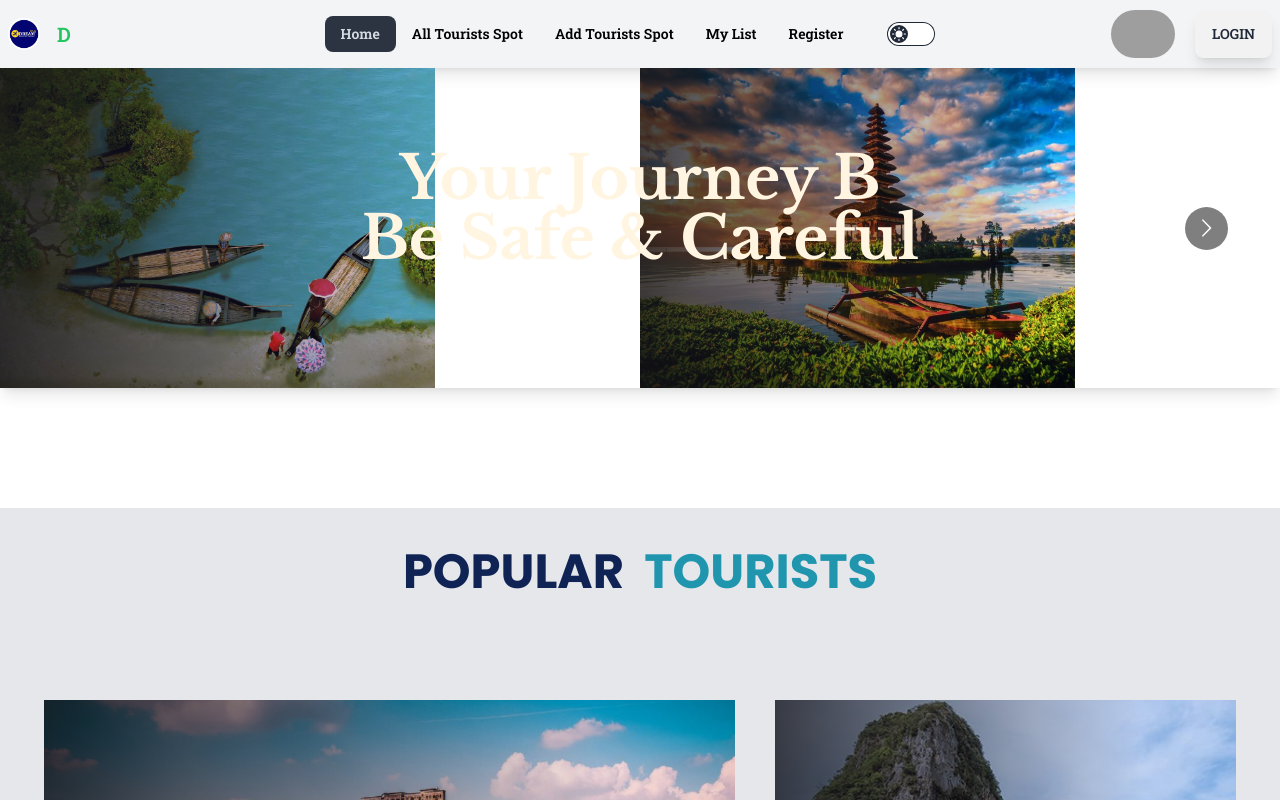
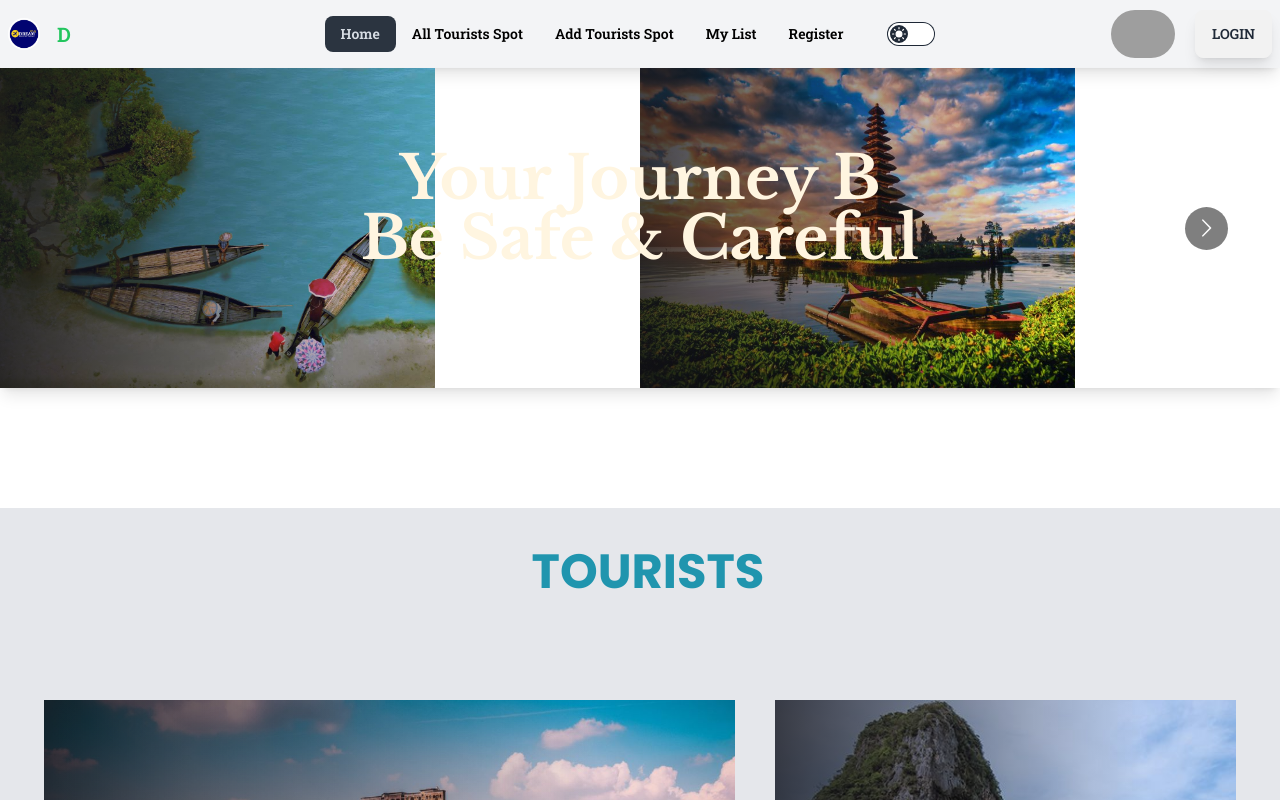
Before and after one commit to sabbir347256/Dream-Travel-tourism-agency, a React (Vite) app: page / in a window 1280 px wide. Shown: the top 800 px of the page. Built offline with nearby package versions, Linux system fonts and the light colour scheme; no server answers; grey boxes are pictures that could not be loaded.

Commit message:
tourist part is edited

```diff
--- a/src/components/TouristSpotSection/TouristSpotSetion.jsx
+++ b/src/components/TouristSpotSection/TouristSpotSetion.jsx
@@ -5,7 +5,7 @@ import { IoLocationOutline } from "react-icons/io5";
 const TouristSpotSetion = () => {
     return (
         <div className="bg-gray-200">
-            <h2 data-aos="flip-right" data-aos-duration='2000' className="poppinsFont text-center py-10"><span className="text-5xl text-[#0F2454] font-bold">POPULAR</span> <span className="text-5xl text-[#2095AE] font-bold ml-4">TOURISTS</span></h2>
+            <h2 data-aos="flip-right" data-aos-duration='2000' className="poppinsFont text-center py-10"><span className="text-5xl text-[#0F2454] font-bold"></span> <span className="text-5xl text-[#2095AE] font-bold ml-4">TOURISTS</span></h2>
             <div className="max-w-6xl mx-auto ml-0 lg:ml-11 poppinsFont p-10 lg:p-0 py-0 lg:py-16 ">
                 <div className="grid grid-cols-1 lg:grid-cols-5  w-full">
                     <div className="bdHomeImg col-span-1 lg:col-span-3 p-4" >
```
